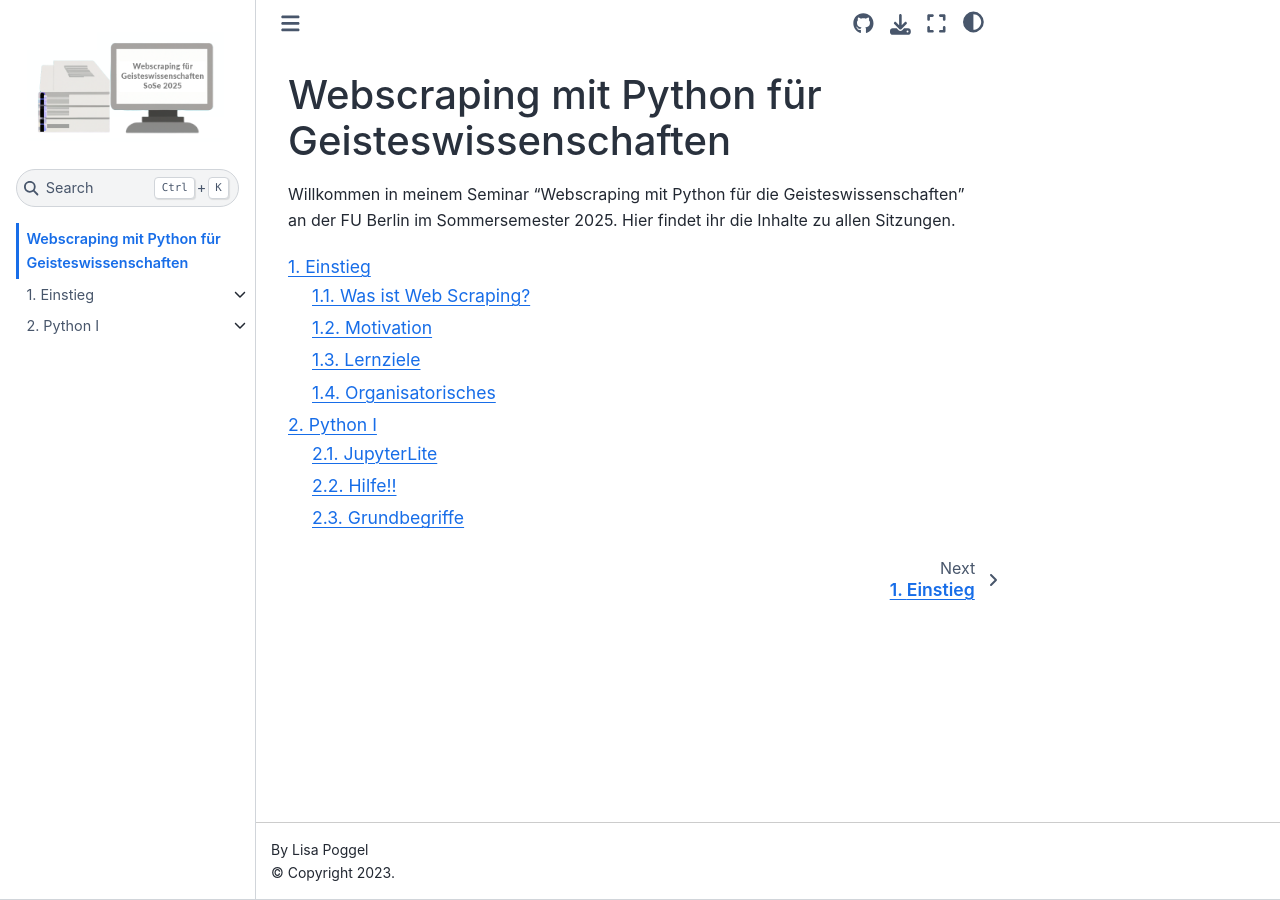
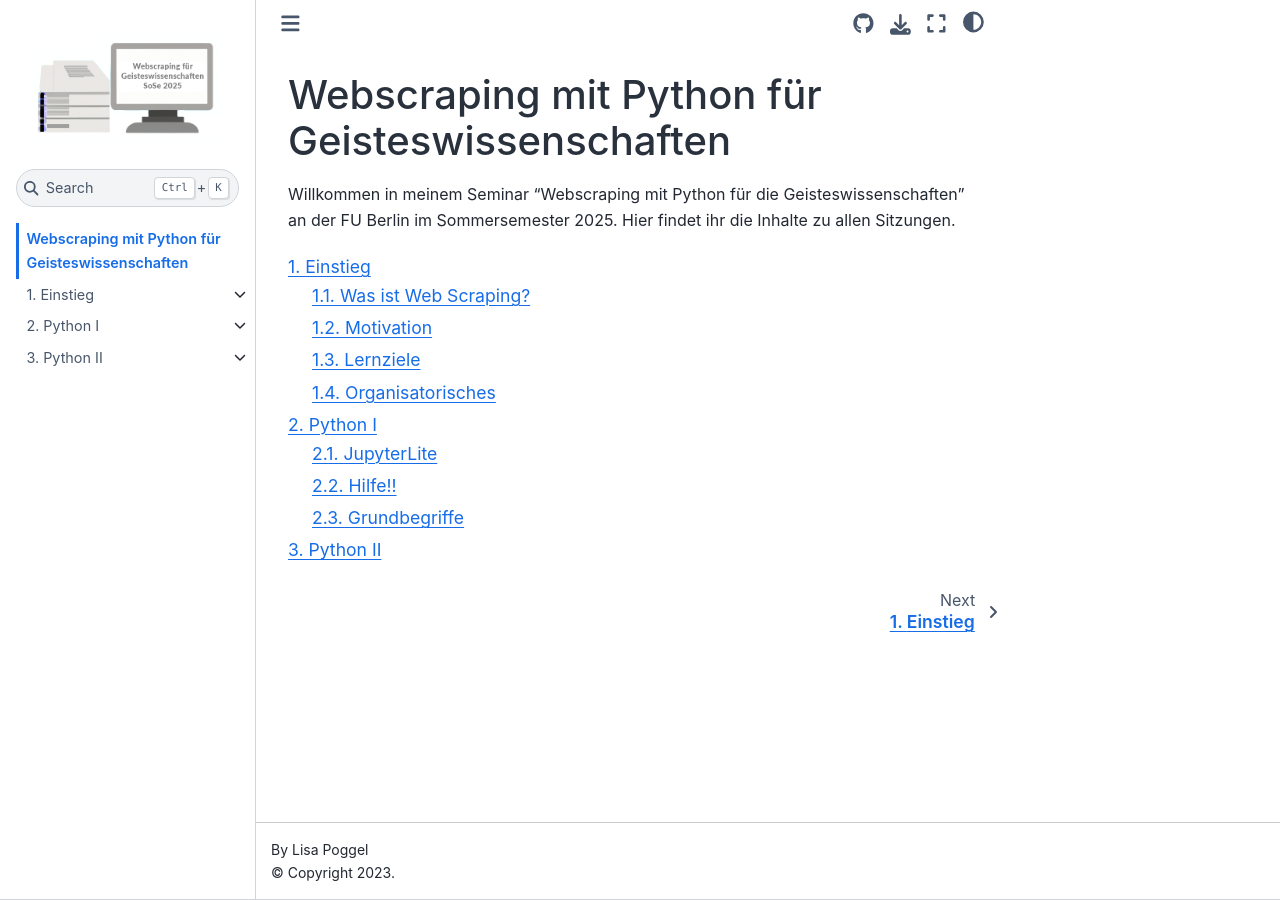
Before and after one commit to lipogg/webscraping-mit-python, a Jupyter Book: the page built from intro.md, in a window 1280 px wide. Built offline with Jupyter Book 1.0.4 settings and Sphinx 7.4.7 and the Sphinx Book theme 1.1.4, drawn with Linux system fonts in a browser that asks for light colours; pages that are not in the unit, such as notebooks, are missing from menus; comment, search, counter and statistics services are not loaded; some of the changed lines change nothing that is shown.

Commit message:
update toc

```diff
--- a/_toc.yml
+++ b/_toc.yml
@@ -34,11 +34,11 @@ sections:
     title: Einfache Datentypen, Strings und Operatoren
   - file: chapters/02/subchapters/04_variablen
     title: Variablen
-#- file: chapters/03/03_intro
-#  title: Python II
-#  sections:
-#  - file: chapters/03/subchapters/01_datentypen
-#    title: Zusammengesetzte Datentypen
+- file: chapters/03/03_intro
+  title: Python II
+  sections:
+  - file: chapters/03/subchapters/01_datentypen
+    title: Zusammengesetzte Datentypen
 #  - file: chapters/03/subchapters/02_kontrollstrukturen
 #    title: Kontrollstrukturen
 #- file: chapters/04/04_intro
```
